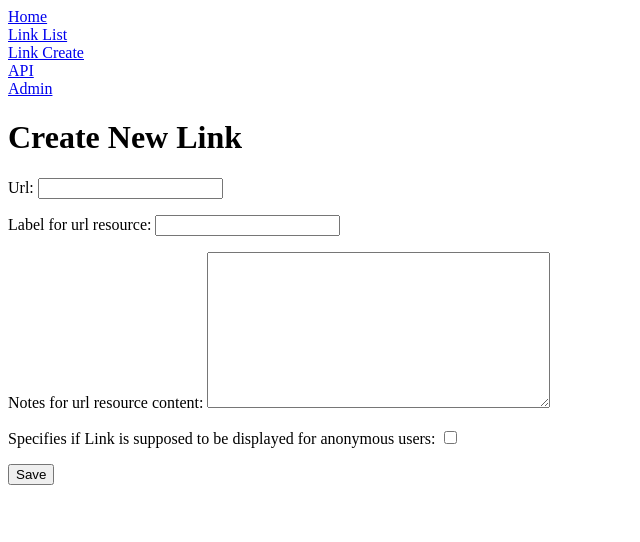
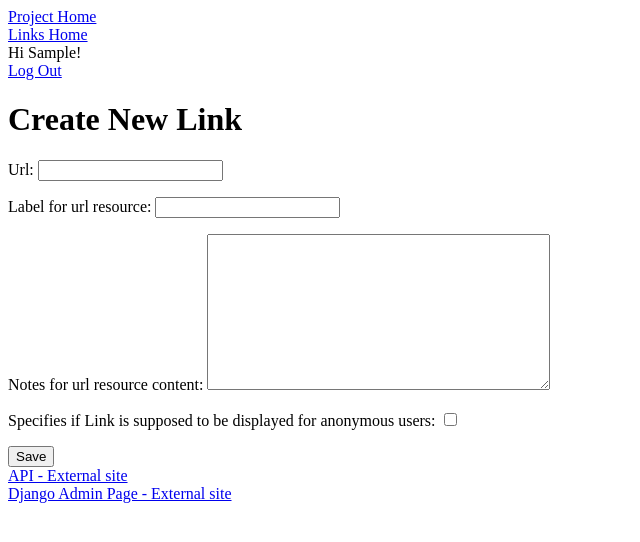
Before and after one commit to jperez0917/octo-computing-machine, a Django app: page /links/create/ in a window 1280 px wide. Shown: the top 542 px of the page, without its empty margins (0-640 px from the left). Run offline with Django 4.2, Linux system fonts and the light colour scheme; the visitor is signed in with stand-in values (Sample User, id 1).

Commit message:
User login status is displayed on all pages. User can logout from all pages.

```diff
--- a/links/views.py
+++ b/links/views.py
@@ -9,7 +9,7 @@ from links.models import Link
 
 class LinkListView(ListView):
     model = Link
-    template_name = 'links/link_list.html'
+    template_name = 'links/link_home.html'
 
 
 class LinkDetailView(DetailView):
--- a/templates/base.html
+++ b/templates/base.html
@@ -8,13 +8,14 @@
 </head>
 <body>
     <main>
-        <a href="{% url 'home' %}">Home</a><br>
-        <a href="{% url 'links:list' %}">Link List</a><br>
-        <a href="{% url 'links:create' %}">Link Create</a><br>
-        <a href="http://localhost:8020/api/v1/" target="_blank">API</a><br>
-        <a href="http://localhost:8020/admin/" target="_blank">Admin</a><br>
+        <nav class="nav-main">
+            <a href="{% url 'home' %}">Project Home</a><br>
         {% block content %}
         {% endblock %}
     </main>
+    <footer>
+        <a href="http://localhost:8020/api/v1/" target="_blank">API - External site</a><br>
+        <a href="http://localhost:8020/admin/" target="_blank">Django Admin Page - External site</a><br>
+    </footer>
 </body>
 </html>
--- a/templates/links/link_create.html
+++ b/templates/links/link_create.html
@@ -1,6 +1,12 @@
 {% extends 'base.html' %}
 
+{% block title %}Link Create{% endblock %}
+
 {% block content %}
+    <a href="{% url 'links:list' %}">Links Home</a><br>
+</nav>
+
+{% include 'login_logout.html' %}
 
     <h1>Create New Link</h1>
     <form action="" method="post">
--- a/templates/links/link_delete.html
+++ b/templates/links/link_delete.html
@@ -1,6 +1,12 @@
 {% extends 'base.html' %}
 
+{% block title %}Link Delete{% endblock %}
+
 {% block content %}
+    <a href="{% url 'links:list' %}">Links Home</a><br>
+</nav>
+
+{% include 'login_logout.html' %}
 
     <h1>Delete Link</h1>
     <form action="" method="post">
--- a/templates/links/link_detail.html
+++ b/templates/links/link_detail.html
@@ -1,6 +1,12 @@
 {% extends 'base.html' %}
 
+{% block title %}Link Detail{% endblock %}
+
 {% block content %}
+    <a href="{% url 'links:list' %}">Links Home</a><br>
+</nav>
+
+{% include 'login_logout.html' %}
 
     <div>
         <a href="{{ link.url }}" target="_blank">{{ link.url_label }}</a>
--- a/templates/links/link_edit.html
+++ b/templates/links/link_edit.html
@@ -1,6 +1,12 @@
 {% extends 'base.html' %}
 
+{% block title %}Link Edit{% endblock %}
+
 {% block content %}
+    <a href="{% url 'links:list' %}">Links Home</a><br>
+</nav>
+
+{% include 'login_logout.html' %}
 
     <h1>Edit a Link</h1>
     <form action="" method="post">
--- a/templates/links/link_list.html
+++ b/templates/links/link_home.html
@@ -1,6 +1,12 @@
 {% extends 'base.html' %}
 
+{% block title %}Links Home{% endblock %}
+
 {% block content %}
+    <a href="{% url 'links:create' %}">Link Create</a><br>
+</nav>
+
+{% include 'login_logout.html' %}
 
     {% for link in link_list %}
         <div>
--- /dev/null
+++ b/templates/login_logout.html
@@ -0,0 +1,6 @@
+<div class="user-login-status">
+    {% if user.is_authenticated %}
+        Hi {{ user.username|capfirst }}!<br>
+        <a href="{% url 'logout' %}">Log Out</a>
+    {% endif %}
+</div>
```
Also changed, not shown: notes/issue_019.md (+1 -1 lines), notes/issue_029.md (+1 -1 lines), notes/issue_047.md (added, +22 -0 lines), templates/home.html (+6 -4 lines).
